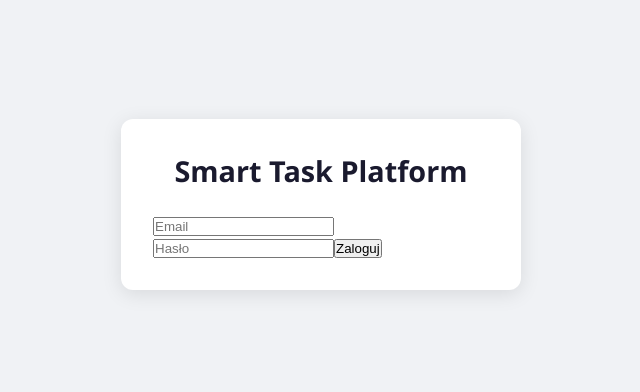
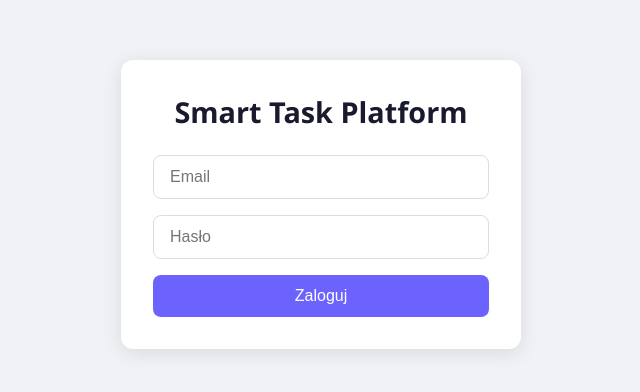
Before and after one commit to TBuksik/smart-task-platform, a React app in the folder frontend/: page / in a window 1280 px wide. Shown: the part 196-588 px from the top of the page, without its empty margins (319-959 px from the left). Built offline with nearby package versions, Linux system fonts and the light colour scheme; the HTML template or start-up script is replaced by a standard one.

Commit message:
react: add CSS Modules for LoginForm

```diff
--- a/frontend/src/components/LoginForm.jsx
+++ b/frontend/src/components/LoginForm.jsx
@@ -1,23 +1,28 @@
-import { useState } from "react";
+import { useState } from 'react'
+import styles from './LoginForm.module.css'
 
 function LoginForm({ onLogin }) {
   const [email, setEmail] = useState('')
   const [password, setPassword] = useState('')
 
   return (
-        <div>
+    <div className={styles.form}>
       <input
+        className={styles.input}
         value={email}
         onChange={(e) => setEmail(e.target.value)}
         placeholder="Email"
       />
       <input
+        className={styles.input}
         value={password}
         onChange={(e) => setPassword(e.target.value)}
         placeholder="Hasło"
         type="password"
       />
-            <button onClick={() => onLogin(email, password)}>Zaloguj</button>
+      <button className={styles.button} onClick={() => onLogin(email, password)}>
+        Zaloguj
+      </button>
     </div>
   )
 }
--- /dev/null
+++ b/frontend/src/components/LoginForm.module.css
@@ -0,0 +1,33 @@
+.form {
+  display: flex;
+  flex-direction: column;
+  gap: 1rem;
+}
+
+.input {
+  padding: 0.75rem 1rem;
+  border: 1px solid #ddd;
+  border-radius: 8px;
+  font-size: 1rem;
+  outline: none;
+  transition: border-color 0.2s;
+}
+
+.input:focus {
+  border-color: #6c63ff;
+}
+
+.button {
+  padding: 0.75rem;
+  background-color: #6c63ff;
+  color: white;
+  border: none;
+  border-radius: 8px;
+  font-size: 1rem;
+  cursor: pointer;
+  transition: background-color 0.2s;
+}
+
+.button:hover {
+  background-color: #574fd6;
+}
```
Lines whose indentation alone changed are shown as unchanged.
